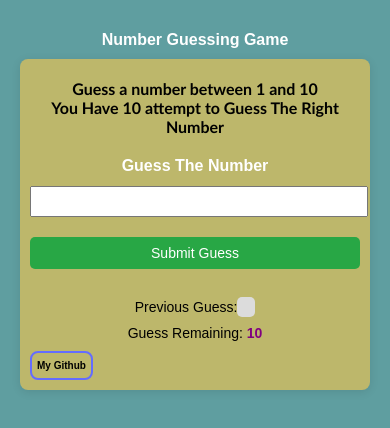
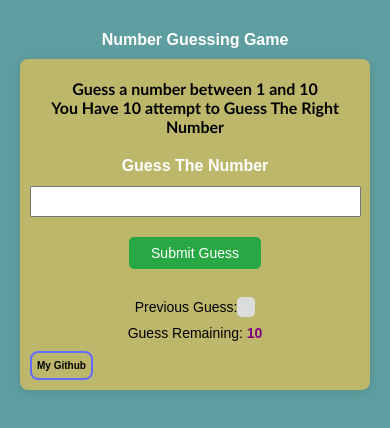
Before and after one commit to Roni-js/Guess-Number, a plain HTML site: page index.html in a window 390 px wide. Drawn offline with Linux system fonts and the light colour scheme.

Commit message:
Update Style.css

```diff
--- a/Style.css
+++ b/Style.css
@@ -115,12 +115,12 @@ p .Preguess{
         font-size: 10px;
     }
     .guessField{
-        width: 100%;
+        width: 98%;
         height: 25px;
         font-size: 14px;
     }
     .btn{
-        width: 100%;
+        max-width: 40%;
         padding: 8px 0;
         font-size: 14px;
     }
```
